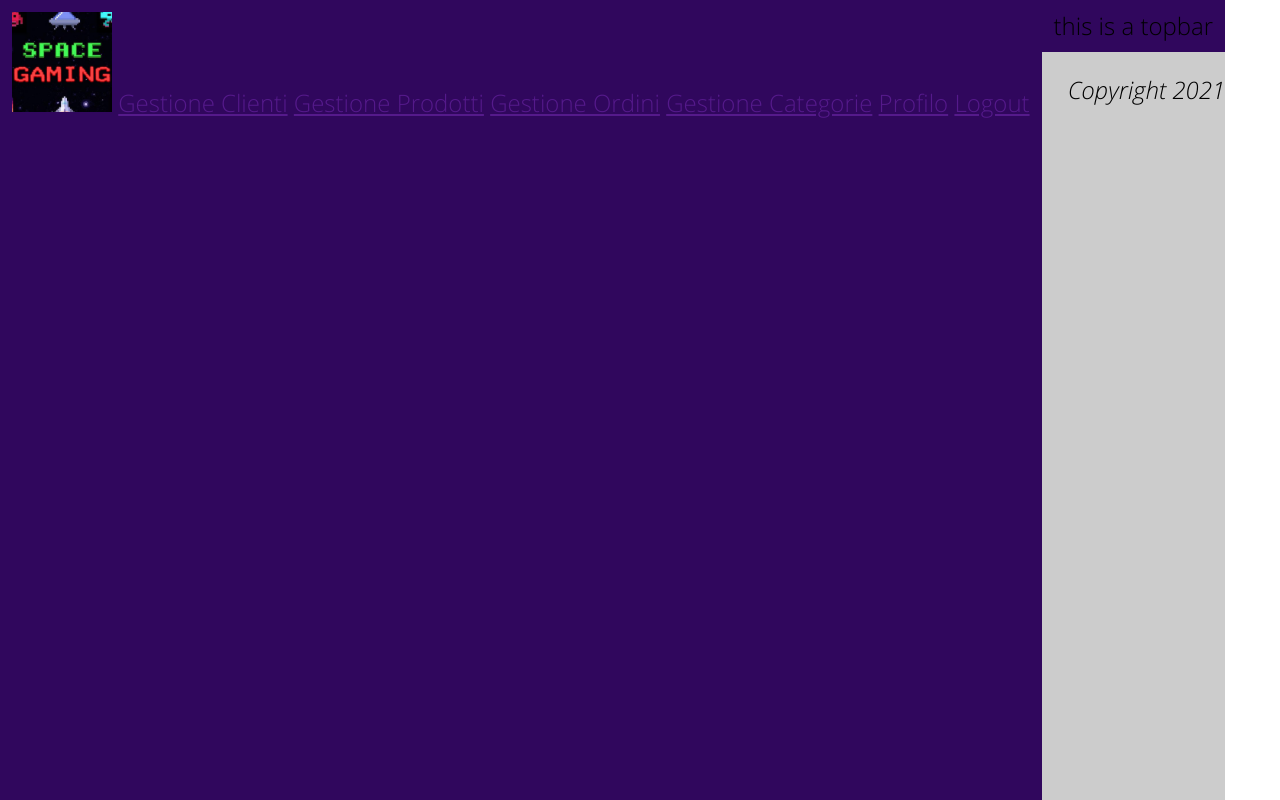
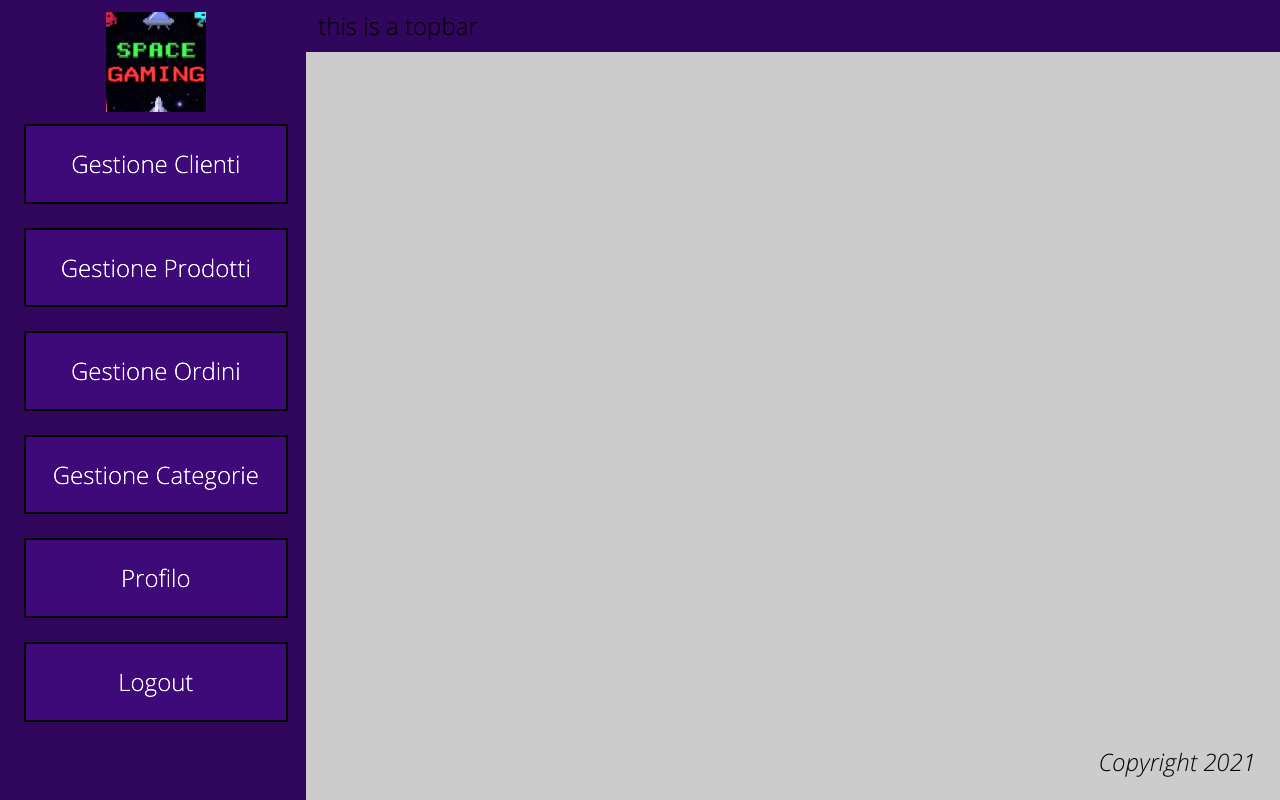
Before and after one commit to Stil98/SpaceGaming, a Java web app: page /crm/dashboard in a window 1280 px wide. Run offline with Tomcat 11, a stand-in JSP engine, Linux system fonts and the light colour scheme.

Commit message:
Lavorato su crm.css e dashboard.jsp

```diff
--- a/src/main/webapp/WEB-INF/views/crm/dashboard.jsp
+++ b/src/main/webapp/WEB-INF/views/crm/dashboard.jsp
@@ -13,7 +13,7 @@
 <body>
 <main class="app">
     <aside class="sidebar">
-        <nav class="menu">
+        <nav class="menu grid-y align-center">
             <img src="${context}/images/logo.png" width="100" height="100">
             <a href="">Gestione Clienti</a>
             <a href="">Gestione Prodotti</a>
@@ -23,7 +23,7 @@
             <a href="">Logout</a>
         </nav>
     </aside>
-    <section class="content">
+    <section class="content grid-y">
         <header class="topbar">
             this is a topbar
         </header>
--- a/src/main/webapp/css/crm.css
+++ b/src/main/webapp/css/crm.css
@@ -8,17 +8,41 @@
     padding: .5rem;
 }
 .sidebar > a{
-    text-decoration: none;
     color: white;
     padding: 1rem;
 }
 
+.menu > a{
+    color: white;
+    padding: 1rem;
+    margin: .5rem;
+    border: 2px solid black;
+    width: 75%;
+    text-align: center;
+    filter: brightness(130%);
+}
+
+a {
+    text-decoration: none;
+    background-color: var(--viola);
+}
+
+.menu > a:hover{
+    filter: brightness(160%);
+}
+
+.body{
+    flex-grow: 1;
+}
+
 .content{
     background-color: #CCCCCC;
+    flex: 1;
 }
 
 .info{
     text-align: right;
     font-style: italic;
     font-weight: normal;
+    margin-right: 1rem;
 }
--- a/src/main/webapp/index.jsp
+++ b/src/main/webapp/index.jsp
@@ -7,6 +7,6 @@
     </jsp:include>
 </head>
 <body>
-<% response.sendRedirect("./account/header"); %>
+<% response.sendRedirect("./crm/dashboard"); %>
 </body>
 </html>
```
Also changed, not shown: 2 other files.
